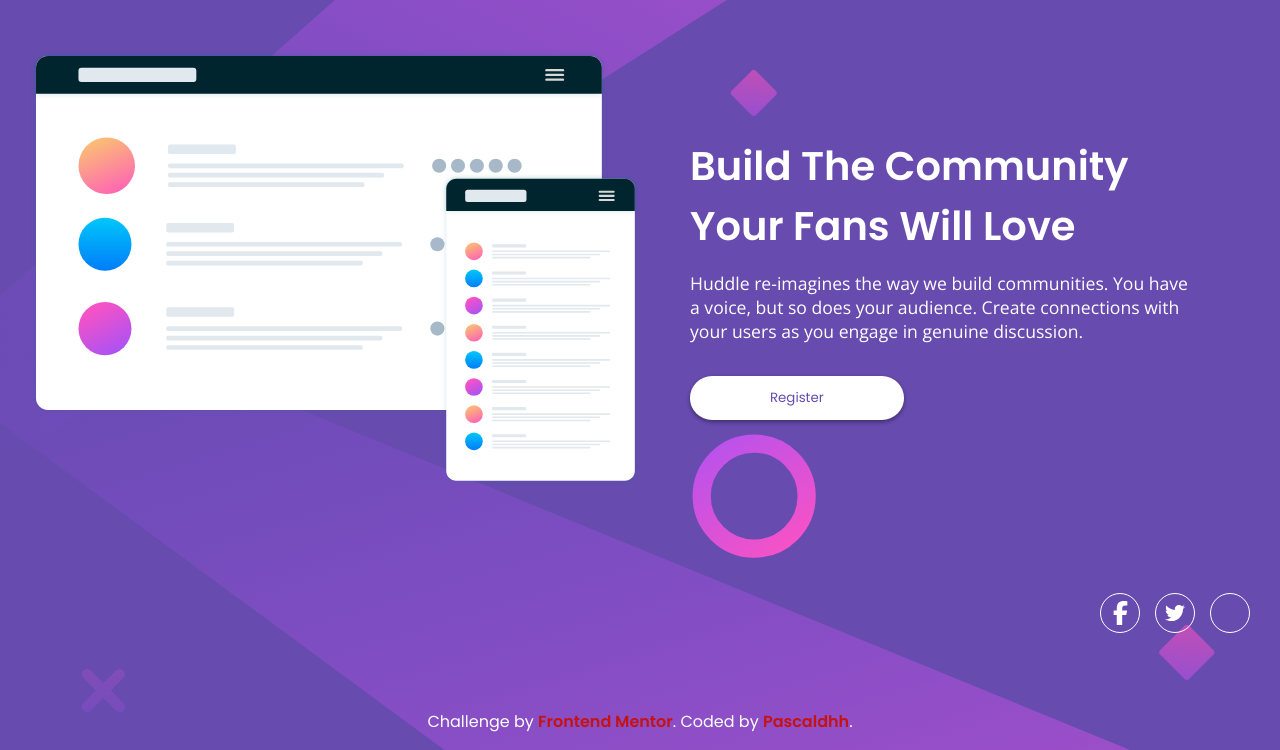
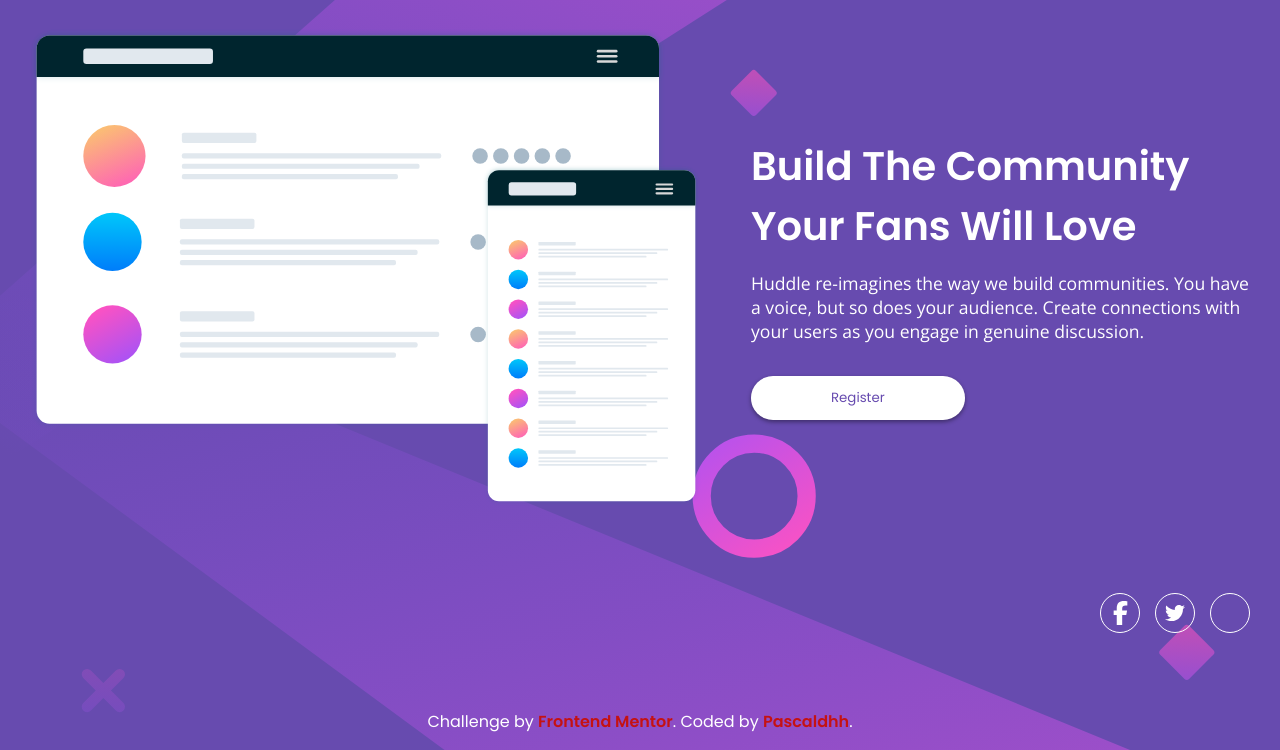
Before and after one commit to Pascaldhh/FrontendMentorChallenges, a plain HTML site: page Huddle-landing-page-with-a-single-introductory-section/index.html in a window 1280 px wide. Shown: the part 107-857 px from the top of the page. Drawn offline with nearby package versions, Linux system fonts and the light colour scheme.

Commit message:
Challenge Huddle landing page with a single introductory section - fix sizing

```diff
--- a/Huddle-landing-page-with-a-single-introductory-section/style.css
+++ b/Huddle-landing-page-with-a-single-introductory-section/style.css
@@ -35,7 +35,7 @@ img { max-width: 100% }
 .logo:hover { transform: scale(1.05); }
 .container {
   padding: 0 30px;
-  max-width: 1500px;
+  max-width: 1300px;
   margin: 0 auto;
 }
 header {
@@ -63,9 +63,7 @@ main {
   font-size: 1.75rem;
   margin-bottom: 0;
 }
-.community__content {
-  max-width: 500px;
-}
+
 .community__description {
   font-size: 1.1rem;
   margin-top: 15px;
@@ -175,7 +173,7 @@ footer a:hover {
     font-size: 2.5rem;
   }
   .community__image {
-    width: 50%;
+    width: 55%;
   }
   .social-icons {
     justify-content: flex-end;
```
Also changed, not shown: 3 other files.
